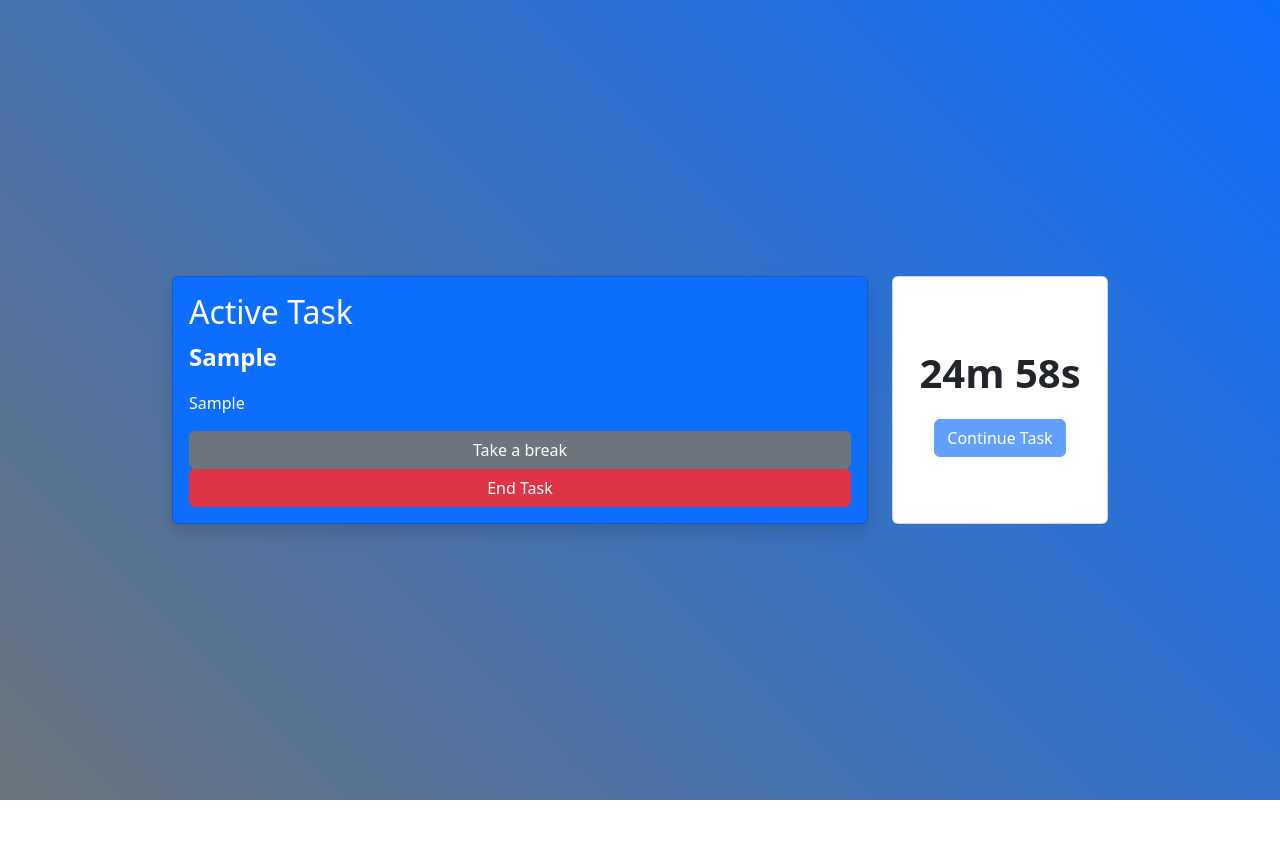
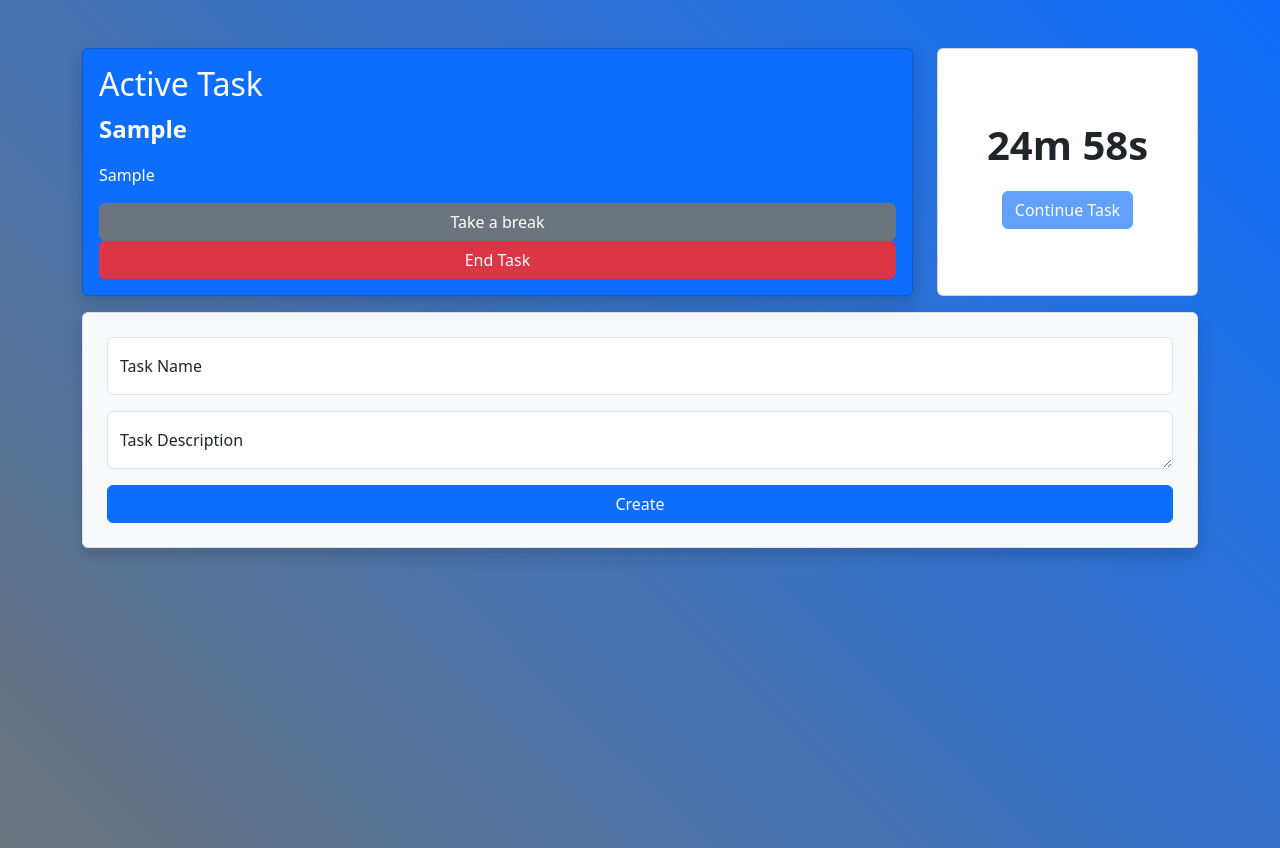
Before and after one commit to gkerickson/pomodoro, a React app: page / in a window 1280 px wide. Both pictures are taken after typing "Sample", "Sample" into the empty fields and a click on the button "Create". Before the commit the page ends 800 px from the top, so only its background shows below. Built offline with nearby package versions, Linux system fonts and the light colour scheme.

Commit message:
Mostly immutable backlog added

```diff
--- a/src/App.js
+++ b/src/App.js
@@ -2,6 +2,7 @@ import React, { useState, useRef, useEffect } from "react";
 import CreateTaskComponent from "./components/CreateTaskComponent.js";
 import ThemeColors from "./components/ThemeColors.js";
 import ActiveTask from "./components/ActiveTask.js";
+import Task from "./components/Task.js";
 import Timer from "./components/Timer.js";
 
 const POMODORO_LENGTH_MS = 25 * 60 * 1000;
@@ -9,10 +10,10 @@ const BREAK_LENGTH_MS = 5 * 60 * 1000;
 
 export default function App() {
     // const [activeTask, setActiveTask] = useState({ name: "test", description: "dummy data" });
+    // const [taskBacklog, setTaskBacklog] = useState([{ name: "test", description: "dummy data" }, { name: "test", description: "dummy data" }, { name: "test", description: "dummy data" }, { name: "test", description: "dummy data" }, { name: "test", description: "dummy data" }, { name: "test", description: "dummy data" }, { name: "test", description: "dummy data" }, { name: "test", description: "dummy data" }, { name: "test", description: "dummy data" }]);
+    const [taskBacklog, setTaskBacklog] = useState([]);
     const [activeTask, setActiveTask] = useState(null);
     const [onBreak, setOnBreak] = useState(false);
-    // const [onBreak, ] = useState(false);
-    // const setOnBreak = ()=> {};
 
     const [timeRemaining, setTimeRemaining] = useState(-1);
     const intervalId = useRef();
@@ -28,7 +29,11 @@ export default function App() {
     }
 
     const submitNewTask = task => {
-        setActiveTask(task);
+        if (activeTask == null) {
+            setActiveTask(task);
+        } else {
+            setTaskBacklog([...taskBacklog, task]);
+        }
     }
 
     const startBreak = () => {
@@ -37,9 +42,14 @@ export default function App() {
     };
 
     const endTask = () => {
-        setActiveTask(null);
-        setOnBreak(false);
-        setTimeRemaining(-1);
+        if (taskBacklog.length > 0) {
+            setActiveTask(taskBacklog[0]);
+            setTaskBacklog(taskBacklog.slice(1));
+        } else {
+            setActiveTask(null);
+            setOnBreak(false);
+            setTimeRemaining(-1);
+        }
     }
 
     useEffect(() => {
@@ -66,17 +76,30 @@ export default function App() {
     const mins = (timeRemaining / 1000 - secs) / 60;
 
     return !activeTask ?
-        <>
+        <div className="container centered-on-page">
             <ThemeColors />
-            <CreateTaskComponent addTask={submitNewTask} /></> :
-        <div className="centered-on-page">
-            <div className="row w-75">
-                <div className="col">
+            <CreateTaskComponent addTask={submitNewTask} />
+        </div> :
+        <div className="container my-5">
+            <div className="row">
+                <div className="col-9">
                     <ActiveTask onBreak={onBreak} activeTask={activeTask} startBreak={startBreak} endTask={endTask} />
                 </div>
                 <div className="col-3">
                     <Timer startPomodoro={startPomodoro} onBreak={onBreak} mins={mins} secs={secs} />
                 </div>
             </div>
+            <div className="row py-3">
+                <div className="col">
+                    <CreateTaskComponent addTask={submitNewTask} />
+                </div>
+            </div>
+            <div className="row py-3">
+                {taskBacklog.map((task, index) => (
+                    <div key={index} className="col col-3 py-3">
+                        <Task name={task.name} description={task.description} />
+                    </div>
+                ))}
+            </div>
         </div>;
 }
--- a/src/components/CreateTaskComponent.js
+++ b/src/components/CreateTaskComponent.js
@@ -1,32 +1,26 @@
 import React, { useState, useRef } from "react";
 
-export default function CreateTaskComponent(props) {
-    const [taskName, setTaskName] = useState(props?.taskName ?? "");
-    const [taskDescription, setTaskDescription] = useState(props?.taskDescription ?? "");
+export default function CreateTaskComponent({ taskName, taskDescription, addTask }) {
+    const [name, setName] = useState(taskName ?? "");
+    const [description, setDescription] = useState(taskDescription ?? "");
 
     function onAddTask() {
-        props.addTask({ name: taskName, description: taskDescription });
-        setTaskName("");
-        setTaskDescription("");
+        addTask({ name: name, description: description });
+        setName("");
+        setDescription("");
     }
 
     return (
-        <div className="container" style={{
-            display: "flex",
-            justifyContent: "center",
-            height: "100vh",
-            alignItems: "center"}}>
         <form className="border p-4 rounded bg-light shadow">
             <div className="form-floating mb-3">
-                    <input className="form-control" placeholder="needed-for-form-control" type="text" value={taskName} onChange={e => setTaskName(e.target.value)}></input>
+                <input className="form-control" placeholder="needed-for-form-control" type="text" value={name} onChange={e => setName(e.target.value)}></input>
                 <label className="form-label">Task Name</label>
             </div>
             <div className="form-floating mb-3">
-                    <textarea className="form-control" placeholder="needed-for-form-control" type="text" value={taskDescription} onChange={e => setTaskDescription(e.target.value)}></textarea>
+                <textarea className="form-control" placeholder="needed-for-form-control" type="text" value={description} onChange={e => setDescription(e.target.value)}></textarea>
                 <label className="form-label">Task Description</label>
             </div>
-                <button className="btn btn-primary w-100" onClick={onAddTask}>Create</button>
+            <button className="btn btn-primary w-100" type="button" onClick={onAddTask}>Create</button>
         </form>
-        </div>
     );
 }
--- a/src/components/Task.js
+++ b/src/components/Task.js
@@ -1,17 +1,12 @@
 import React, { useState, useRef } from "react";
 
 export default function Task({ name, description }) {
-    const ref = useRef();
     return (
-        <div className="task">
-            <h3>Task Name</h3>
-            <p className="taskName">{name}</p>
-            {
-                description ? <>
-                    <h3>Task Description</h3>
-                    <p className="taskDescription">{description}</p>
-                </> : <></>
-            }
+        <div className={"card text-bg-primary"}>
+            <div className="card-body">
+                <p style={{ fontSize: "1.5rem", fontWeight: "bold" }} className="card-text">{name}</p>
+                <p className="card-text">{description}</p>
+            </div>
         </div>
     );
 }
--- a/src/styles.scss
+++ b/src/styles.scss
@@ -15,6 +15,7 @@
 
 body {
     background-image: linear-gradient(45deg, $secondary, $primary);
+    min-height: 100vh;
 }
 
 .centered-on-page {
```
Also changed, not shown: src/components/BadTaskModal.js (added, +26 -0 lines), 1 other file (tests, documents, lock files or other folders). Lines whose indentation alone changed are shown as unchanged.
